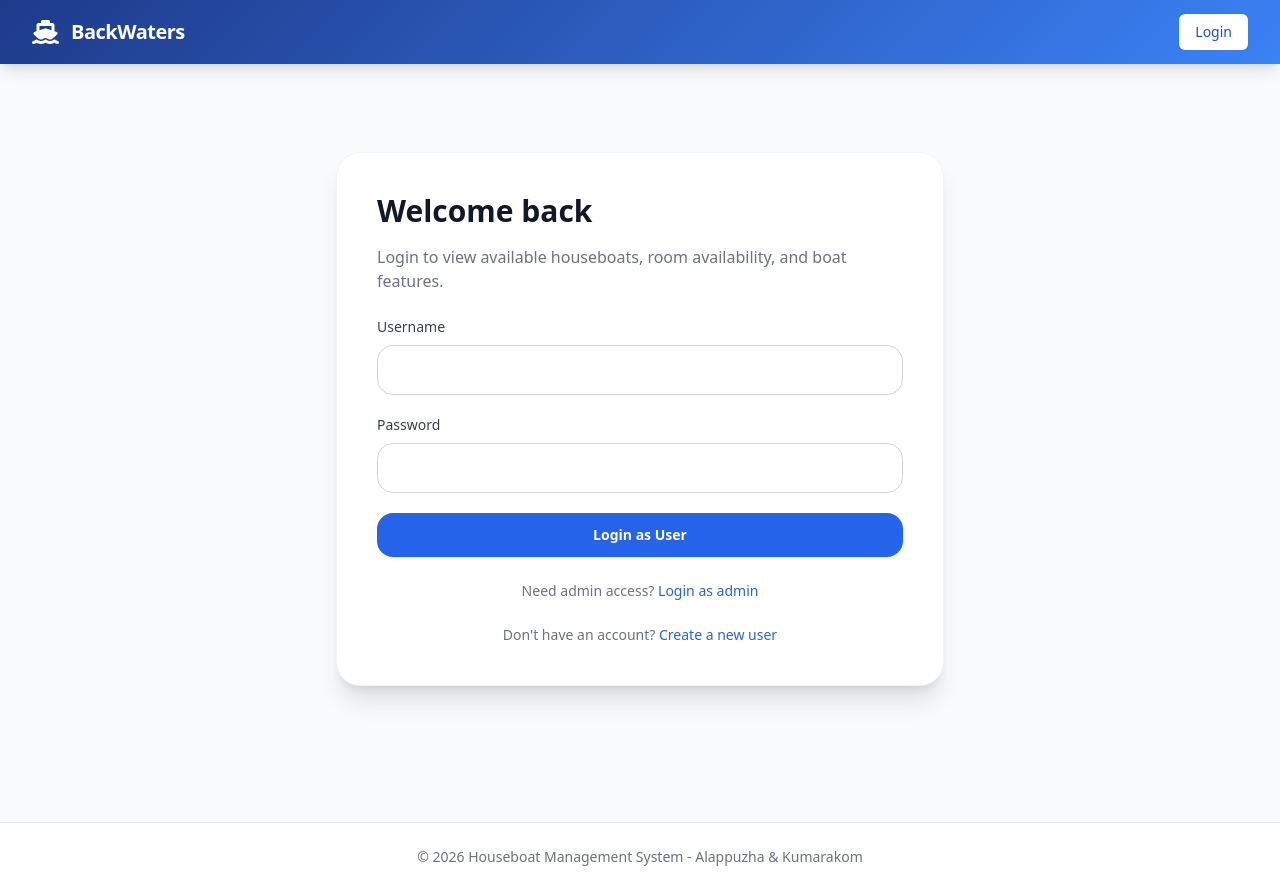
After one commit to Amal-24/BackWaters, a Flask app: page /login in a window 1280 px wide. The commit adds this page. Run offline with Flask 3, Linux system fonts and the light colour scheme; some libraries are stand-ins or nearby versions.

Commit message:
Major updates made

```diff
--- a/app.py
+++ b/app.py
@@ -1,10 +1,13 @@
-from flask import Flask, render_template, request, redirect, url_for, jsonify
+import os
+import json
+from datetime import datetime
+from functools import wraps
+from flask import Flask, render_template, request, redirect, url_for, session
 from database import *
 from bson.objectid import ObjectId
-import json
-from datetime import datetime
 
 app = Flask(__name__)
+app.secret_key = os.getenv('SECRET_KEY', 'change-me-secret')
 
 # Custom JSON encoder for MongoDB ObjectIds and datetimes
 class MongoJSONEncoder(json.JSONEncoder):
@@ -17,61 +20,169 @@ class MongoJSONEncoder(json.JSONEncoder):
 
 app.json_encoder = MongoJSONEncoder
 
+# Authentication helpers
+
+def login_required(f):
+    @wraps(f)
+    def decorated(*args, **kwargs):
+        if not session.get('user'):
+            return redirect(url_for('login'))
+        return f(*args, **kwargs)
+    return decorated
+
+
+def admin_required(f):
+    @wraps(f)
+    def decorated(*args, **kwargs):
+        if not session.get('is_admin'):
+            return redirect(url_for('index'))
+        return f(*args, **kwargs)
+    return decorated
+
+
 @app.route('/')
+@login_required
 def index():
     search_query = request.args.get('search')
     boats = get_all_boats(search_query)
     today = datetime.now().replace(hour=0, minute=0, second=0, microsecond=0)
     return render_template('index.html', boats=boats, search_query=search_query, today=today)
 
+
+@app.route('/login', methods=['GET', 'POST'])
+def login():
+    message = None
+    if request.method == 'POST':
+        username = request.form.get('username')
+        password = request.form.get('password')
+        user = verify_user(username, password)
+        if user and not user.get('is_admin'):
+            session['user'] = user['username']
+            session['is_admin'] = False
+            return redirect(url_for('index'))
+        message = 'Invalid credentials or administrative login required on admin page.'
+    return render_template('login.html', message=message)
+
+
+@app.route('/register', methods=['GET', 'POST'])
+def register():
+    message = None
+    if request.method == 'POST':
+        username = request.form.get('username')
+        password = request.form.get('password')
+        if not username or not password:
+            message = 'Please provide both username and password.'
+        elif get_user_by_username(username):
+            message = 'Username already exists. Please choose another.'
+        else:
+            create_user(username, password)
+            session['user'] = username
+            session['is_admin'] = False
+            return redirect(url_for('index'))
+    return render_template('register.html', message=message)
+
+
+@app.route('/admin/login', methods=['GET', 'POST'])
+def admin_login():
+    message = None
+    if request.method == 'POST':
+        username = request.form.get('username')
+        password = request.form.get('password')
+        user = verify_user(username, password)
+        if user and user.get('is_admin'):
+            session['user'] = user['username']
+            session['is_admin'] = True
+            return redirect(url_for('index'))
+        message = 'Invalid admin credentials.'
+    return render_template('admin_login.html', message=message)
+
+
+@app.route('/logout')
+def logout():
+    session.clear()
+    return redirect(url_for('login'))
+
+
 @app.route('/boat/add', methods=['POST'])
+@login_required
+@admin_required
 def boat_add():
     name = request.form.get('name')
     rooms = request.form.get('rooms')
     ac_type = request.form.get('ac_type')
-    add_boat(name, rooms, ac_type)
+    price_per_room = request.form.get('price_per_room')
+    add_boat(name, rooms, ac_type, price_per_room)
     return redirect(url_for('index'))
 
+
 @app.route('/boat/update/<boat_id>', methods=['POST'])
+@login_required
+@admin_required
 def boat_update(boat_id):
     name = request.form.get('name')
     rooms = request.form.get('rooms')
     ac_type = request.form.get('ac_type')
-    update_boat(boat_id, name, rooms, ac_type)
+    price_per_room = request.form.get('price_per_room')
+    update_boat(boat_id, name, rooms, ac_type, price_per_room)
     return redirect(url_for('index'))
 
+
 @app.route('/boat/delete/<boat_id>', methods=['POST'])
+@login_required
+@admin_required
 def boat_delete(boat_id):
     delete_boat(boat_id)
     return redirect(url_for('index'))
 
+
 @app.route('/booking/add/<boat_id>', methods=['POST'])
+@login_required
 def booking_add(boat_id):
     guest_name = request.form.get('guest_name')
     date_str = request.form.get('date')
     revenue = request.form.get('revenue')
     rooms_booked = request.form.get('rooms_booked', 1)
     add_booking(boat_id, guest_name, date_str, revenue, rooms_booked)
-    return redirect(request.referrer or url_for('index'))
+    return redirect(url_for('boat_details', boat_id=boat_id))
+
+
+@app.route('/booking/delete/<boat_id>/<int:booking_index>', methods=['POST'])
+@login_required
+@admin_required
+def booking_delete(boat_id, booking_index):
+    boat = get_boat_by_id(boat_id)
+    if boat and 0 <= booking_index < len(boat['bookings']):
+        boat['bookings'].pop(booking_index)
+        boats_collection.update_one({'_id': ObjectId(boat_id)}, {'$set': {'bookings': boat['bookings']}})
+    return redirect(url_for('boat_details', boat_id=boat_id))
+
 
 @app.route('/fuel/add/<boat_id>', methods=['POST'])
+@login_required
+@admin_required
 def fuel_add(boat_id):
     date_str = request.form.get('date')
     amount = request.form.get('amount')
     add_fuel_expense(boat_id, date_str, amount)
     return redirect(request.referrer or url_for('index'))
 
+
 @app.route('/boat/<boat_id>')
+@login_required
 def boat_details(boat_id):
     boat = get_boat_by_id(boat_id)
     if not boat:
         return redirect(url_for('index'))
-    return render_template('details.html', boat=boat)
+    return render_template('details.html', boat=boat, now=datetime.now())
+
 
 @app.route('/analysis')
+@login_required
+@admin_required
 def analysis():
     report = get_profitability_analysis()
     return render_template('analysis.html', report=report, now=datetime.now())
 
+
 if __name__ == '__main__':
     app.run(debug=True, port=5000)
--- a/templates/base.html
+++ b/templates/base.html
@@ -28,14 +28,21 @@
                 </div>
                 <div class="hidden md:block">
                     <div class="ml-10 flex items-baseline space-x-4">
+                        {% if session.get('user') %}
                         <a href="/" class="hover:bg-blue-700 px-3 py-2 rounded-md text-sm font-medium">Dashboard</a>
+                        {% if session.get('is_admin') %}
                         <a href="/analysis" class="hover:bg-blue-700 px-3 py-2 rounded-md text-sm font-medium">Profitability Analysis</a>
+                        {% endif %}
+                        {% endif %}
                     </div>
                 </div>
-                <div class="md:hidden">
-                    <button class="text-white hover:text-gray-200 focus:outline-none">
-                        <i class="fas fa-bars"></i>
-                    </button>
+                <div class="flex items-center gap-3">
+                    {% if session.get('user') %}
+                    <span class="text-sm">Hello, {{ session.get('user') }}{% if session.get('is_admin') %} (Admin){% endif %}</span>
+                    <a href="/logout" class="bg-white text-blue-700 px-4 py-2 rounded-md text-sm font-medium hover:bg-gray-100">Logout</a>
+                    {% else %}
+                    <a href="/login" class="bg-white text-blue-700 px-4 py-2 rounded-md text-sm font-medium hover:bg-gray-100">Login</a>
+                    {% endif %}
                 </div>
             </div>
         </div>
--- /dev/null
+++ b/templates/login.html
@@ -0,0 +1,30 @@
+{% extends 'base.html' %}
+
+{% block content %}
+<div class="max-w-2xl mx-auto py-16 px-4 sm:px-6 lg:px-8">
+    <div class="bg-white p-10 rounded-3xl shadow-xl border border-gray-100">
+        <h1 class="text-3xl font-extrabold text-gray-900 mb-4">Welcome back</h1>
+        <p class="text-gray-500 mb-6">Login to view available houseboats, room availability, and boat features.</p>
+        {% if message %}
+        <div class="mb-4 rounded-lg bg-red-50 border border-red-200 px-4 py-3 text-red-700">{{ message }}</div>
+        {% endif %}
+        <form method="POST" action="/login" class="space-y-5">
+            <div>
+                <label class="block text-sm font-medium text-gray-700">Username</label>
+                <input name="username" type="text" required class="mt-2 w-full rounded-2xl border border-gray-300 px-4 py-3 focus:border-blue-500 focus:ring-blue-500 outline-none">
+            </div>
+            <div>
+                <label class="block text-sm font-medium text-gray-700">Password</label>
+                <input name="password" type="password" required class="mt-2 w-full rounded-2xl border border-gray-300 px-4 py-3 focus:border-blue-500 focus:ring-blue-500 outline-none">
+            </div>
+            <button type="submit" class="w-full bg-blue-600 text-white rounded-2xl py-3 text-sm font-semibold hover:bg-blue-700 transition">Login as User</button>
+        </form>
+        <div class="mt-6 text-center text-sm text-gray-500">
+            Need admin access? <a href="/admin/login" class="text-blue-600 hover:underline">Login as admin</a>
+        </div>
+        <div class="mt-6 text-center text-sm text-gray-500">
+            Don't have an account? <a href="/register" class="text-blue-600 hover:underline">Create a new user</a>
+        </div>
+    </div>
+</div>
+{% endblock %}
```
Also changed, not shown: database.py (+49 -3 lines), templates/admin_login.html (added, +25 -0 lines), templates/details.html (+111 -69 lines), templates/index.html (+35 -8 lines), templates/register.html (added, +27 -0 lines).
